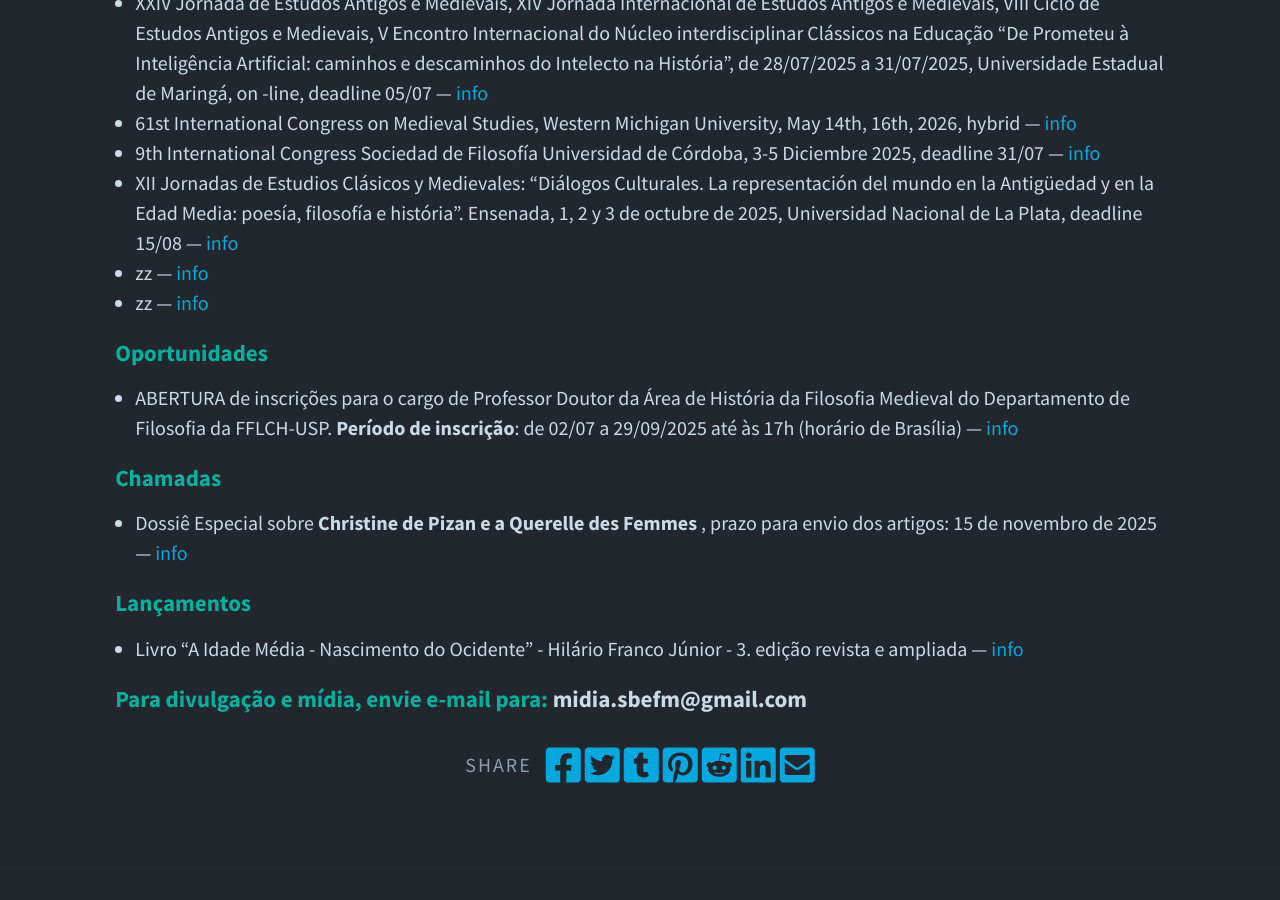
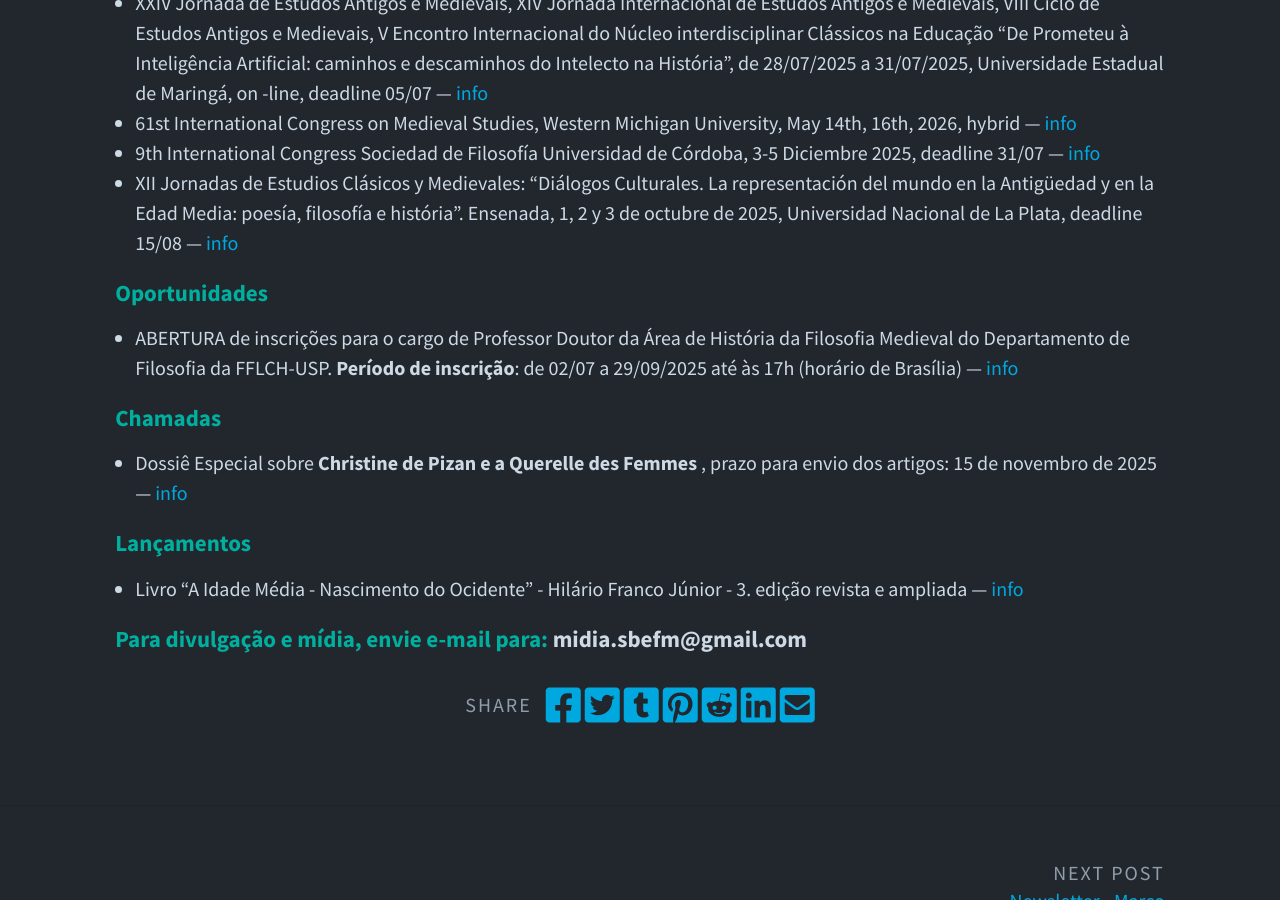
Before and after one commit to nap-o/sbefm, a Jekyll site: the page built from _posts/2025-07-04-newsletter-julho.md, in a window 1280 px wide and 900 px high, scrolled down 591 px. Built offline with Jekyll 4.4.1, drawn with Linux system fonts in a browser that asks for light colours.

Commit message:
arruamndo zz notícias -- julho 2025

```diff
--- a/_posts/2025-07-04-newsletter-julho.md
+++ b/_posts/2025-07-04-newsletter-julho.md
@@ -20,10 +20,6 @@ Comunicação - SBEFM
 - 9th International Congress Sociedad de Filosofía Universidad de Córdoba, 3-5 Diciembre 2025, deadline 31/07 — [info](https://sofime.eu/congresos/ix-congreso-de-sofime/ix-congreso-de-sofime/){:target="_blank"}
 - XII Jornadas de Estudios Clásicos y Medievales: “Diálogos Culturales. La representación del mundo en la Antigüedad y en la Edad Media: poesía, filosofía e história”. Ensenada, 1, 2 y 3 de octubre de 2025, Universidad Nacional de La Plata, deadline 15/08 — [info](https://congresos.fahce.unlp.edu.ar/jornadasecym/xii-jornadas-2025){:target="_blank"}
 
-- zz — [info](www){:target="_blank"}
-- zz — [info](www){:target="_blank"}
-
-
 #### Oportunidades
 - ABERTURA de inscrições para o cargo de Professor Doutor da Área de História da Filosofia Medieval do Departamento de Filosofia da FFLCH-USP. **Período de inscrição**: de 02/07 a 29/09/2025 até às 17h (horário de Brasília) — [info](https://filosofia.fflch.usp.br/node/11933){:target="_blank"}
 
```
